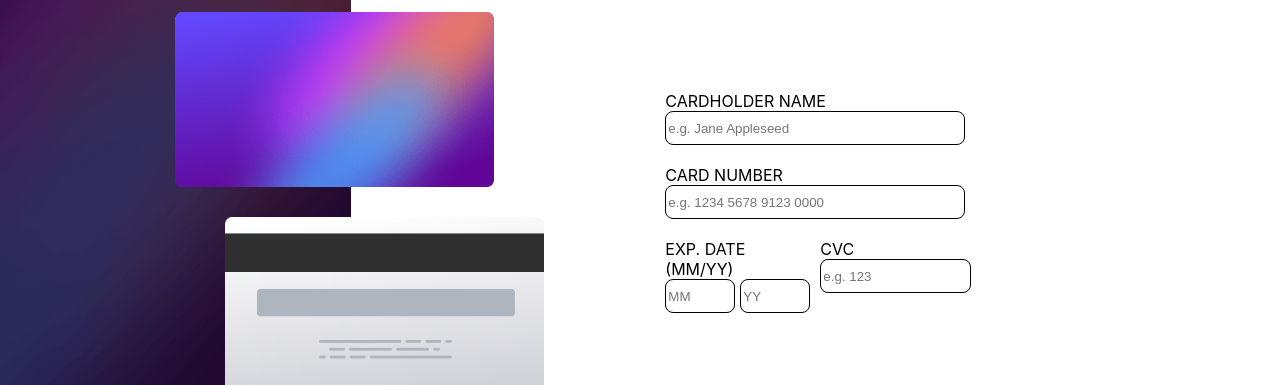
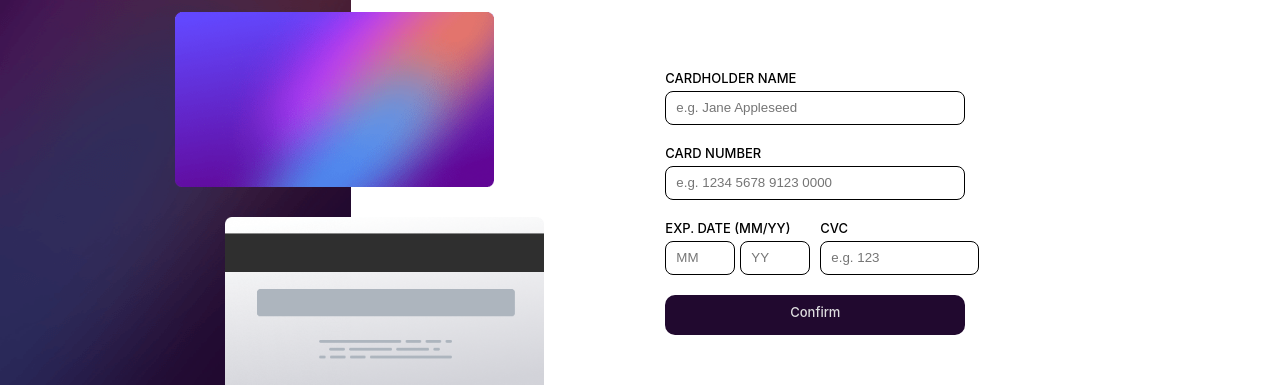
Before and after one commit to ramon-verdinperez/front-end-portfolio, a React (Create React App) app: page /cardDetails in a window 1280 px wide. Shown: the part 308-693 px from the top of the page. Built offline with nearby package versions, Linux system fonts and the light colour scheme; the HTML template or start-up script is replaced by a standard one.

Commit message:
Styling completed

```diff
--- a/src/card-details-form/card-details-main/card-details-form.base.tsx
+++ b/src/card-details-form/card-details-main/card-details-form.base.tsx
@@ -11,37 +11,33 @@ export const CardDetailsForm = () => {
       <div className={styles.formContentOuter}>
         <form className={styles.cardForm}>
           <div className={styles.genericInput}>
-            <label>CARDHOLDER NAME</label>
+            <h4>CARDHOLDER NAME</h4>
             <input type="text" placeholder="e.g. Jane Appleseed"></input>
           </div>
 
           <div className={styles.genericInput}>
-            <label> CARD NUMBER</label>
+            <h4>CARD NUMBER</h4>
             <input type="text" placeholder="e.g. 1234 5678 9123 0000"></input>
           </div>
 
           <div className={styles.dateAndCVC}>
             <div style={{ display: "flex", flexDirection: "column" }}>
-              <label>EXP. DATE (MM/YY)</label>
-                          <div style={{ display: "flex", flexDirection: "row", gap: '5px' }}>
-                <input
-                  type="text"
-                  placeholder="MM"
-                ></input>
-                <input
-                  type="text"
-                  placeholder="YY"
-                ></input>
+              <h4>EXP. DATE (MM/YY)</h4>
+              <div
+                style={{ display: "flex", flexDirection: "row", gap: "5px" }}
+              >
+                <input type="text" placeholder="MM"></input>
+                <input type="text" placeholder="YY"></input>
               </div>
             </div>
 
             <div style={{ display: "flex", flexDirection: "column" }}>
-              <label>CVC</label>
-              <input
-                type="text"
-                placeholder="e.g. 123"
-              ></input>
+              <h4>CVC</h4>
+              <input type="text" placeholder="e.g. 123"></input>
             </div>
+          </div>
+          <div className={styles.confirmButton}>
+            <h4>Confirm</h4>
           </div>
         </form>
       </div>
--- a/src/card-details-form/card-details-main/card-details-form.module.css
+++ b/src/card-details-form/card-details-main/card-details-form.module.css
@@ -76,4 +76,25 @@ form > div input {
     height: 30px;
     border: black solid 1px;
     border-radius: 8px;
+    padding-left: 10px;
 }
+
+form h4 {
+    font-size: small;
+    padding-bottom: 5px;
+}
+
+.confirmButton {
+    background-color: hsl(278, 68%, 11%);
+    color: hsl(270, 3%, 87%);
+    height: 40px;
+    width: 100%;
+    display: flex;
+    align-items: center;
+    justify-content: center;
+    border-radius: 10px;
+}
+
+.confirmButton h4 {
+    margin: 0;
+}
```
